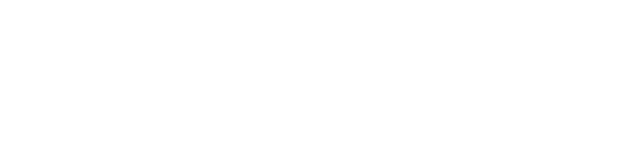
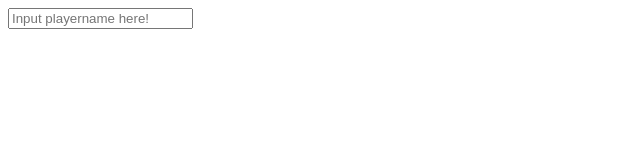
Before and after one commit to Endeared/playerSpecs, a plain HTML site: page index.html in a window 1280 px wide. Shown: the whole page, without its empty margins (0-640 px from the left). Drawn offline with Linux system fonts and the light colour scheme.

Commit message:
Update index.html

```diff
--- a/index.html
+++ b/index.html
@@ -15,6 +15,10 @@
 
 <body>
 
+  <div class="playerSearchCont">
+    <input class="playerSearchBar" id="searchBar" placeholder="Input playername here!">
+  </div>
+
   <div id='mainCont'>
   </div>
 
```
